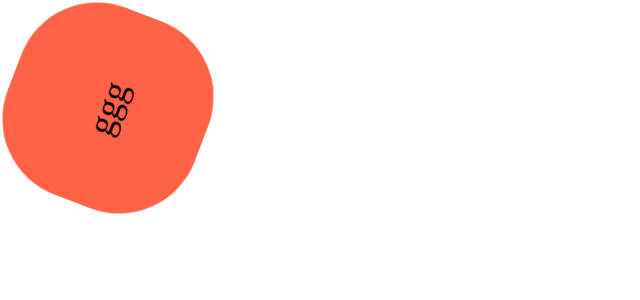
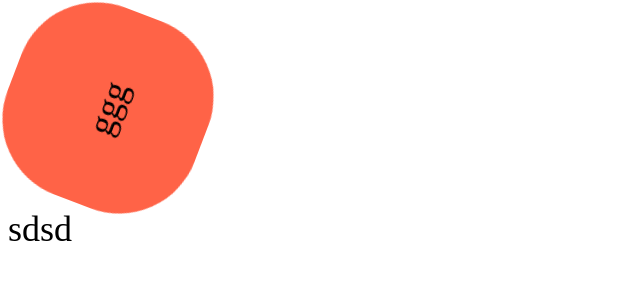
Before and after one commit to weeeeey/React-master, a React (Create React App) app in the folder master-class/: page / in a window 1280 px wide. Shown: the top 300 px of the page, without its empty margins (0-640 px from the left). Built offline with nearby package versions, Linux system fonts and the light colour scheme.

Commit message:
#2 styled-components 태그(b) 밖에서 선언한 태그(a)를 b안에 동적 태그로 설정

```diff
--- a/master-class/src/App.js
+++ b/master-class/src/App.js
@@ -25,6 +25,13 @@ const rotationAnimation = keyframes`
         border-radius:0px;
     }
 `;
+const Emoji = styled.span`
+    font-size: 36px;
+    &:active {
+        opacity: 0;
+    }
+`;
+
 const Box = styled.div`
     display: flex;
     height: 200px;
@@ -35,27 +42,26 @@ const Box = styled.div`
     animation: ${rotationAnimation} 5s linear infinite;
     /* 특정 selector 사용하기 */
     /* targeting */
-    span {
-        font-size: 36px;
-        /* 특정 이벤트 등록 */
-        /* 위에 마우스 올렸을떄 */
+    ${Emoji} {
         &:hover {
             font-size: 72px;
-        }
-        /* 클릭하고 있으면 사라지고 떼면 다시 나타남 */
-        &:active {
-            opacity: 0;
         }
     }
 `;
 
 const App = () => {
     return (
-        <Wrapper>
-            <Box>
-                <span>ggg</span>
-            </Box>
-        </Wrapper>
+        <div>
+            <Wrapper>
+                <Box>
+                    {/* Box안을 단순하게 Emoji로 했다면 as를 사용해쓸시 적용 안됨
+                    하지만 ${tagName} 를 사용한다면 적용 가능 */}
+                    <Emoji as="div">ggg</Emoji>
+                </Box>
+            </Wrapper>
+            {/* Box 밖이므로 hover 적용 안됨 */}
+            <Emoji>sdsd</Emoji>
+        </div>
     );
 };
 
```
